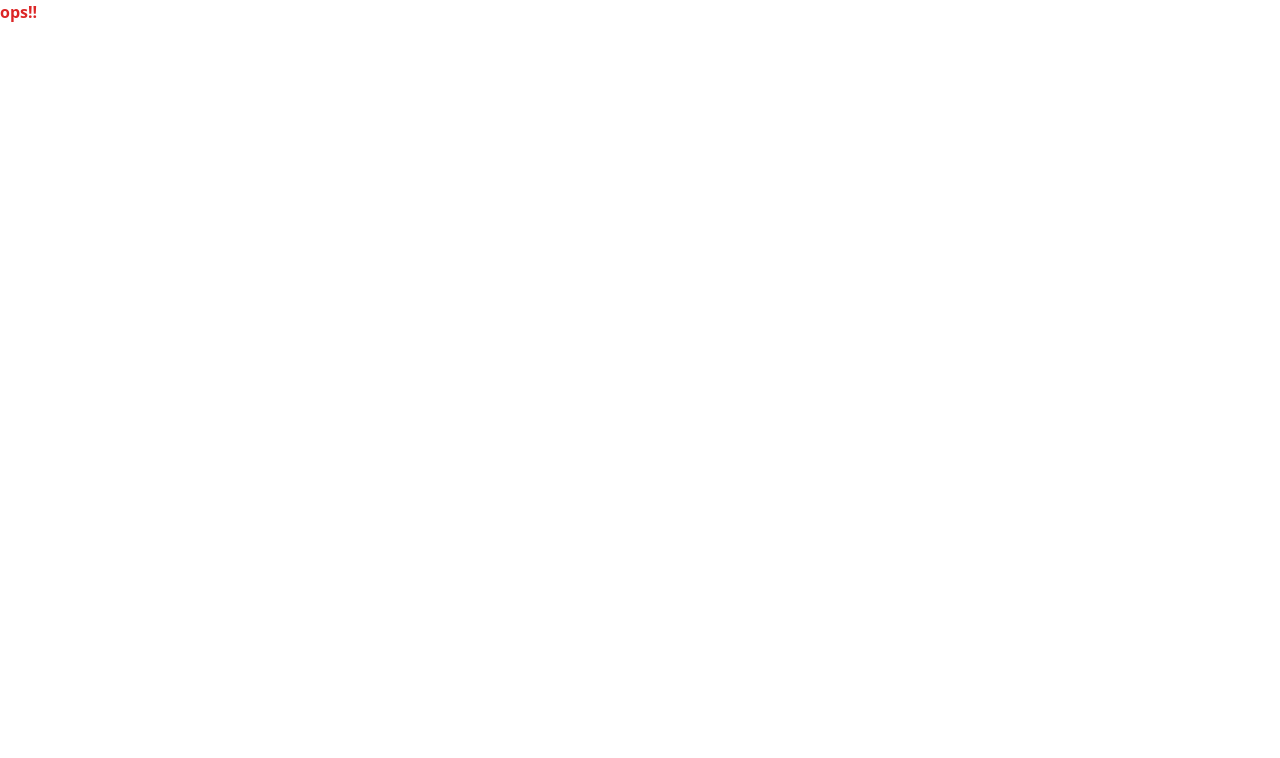
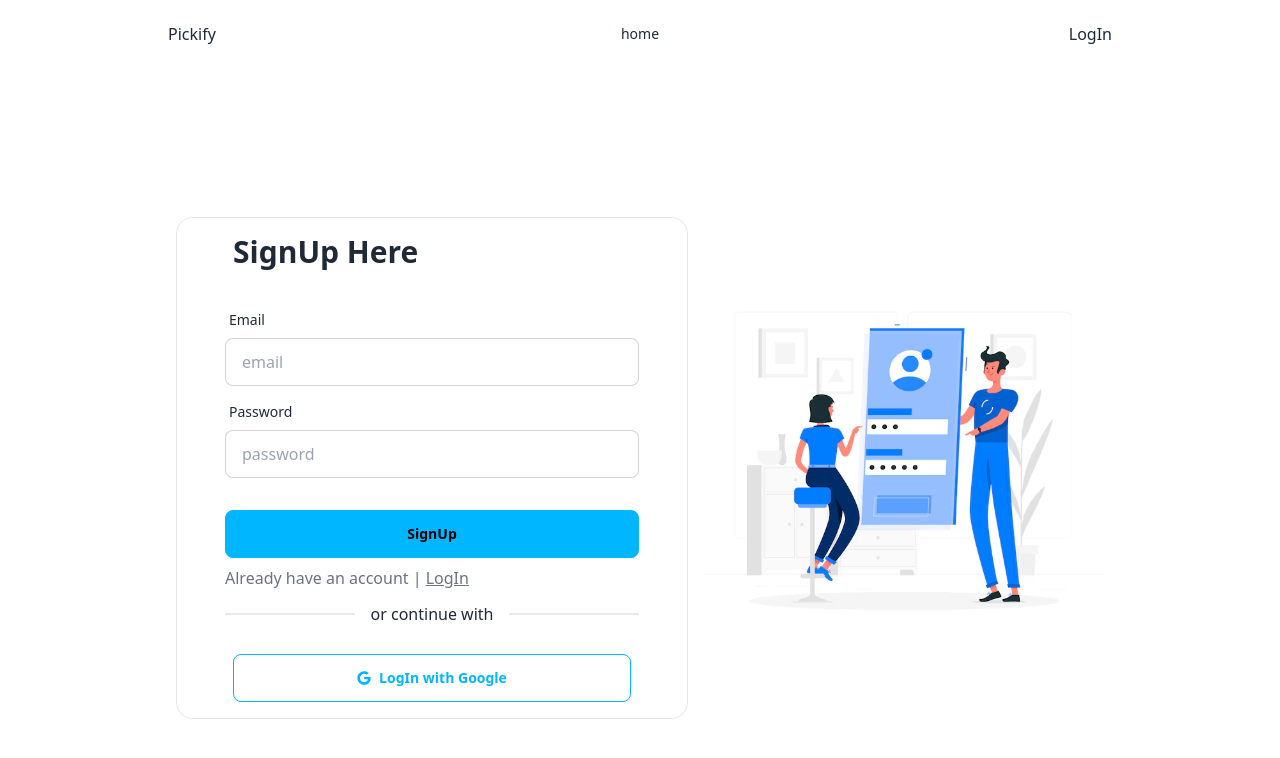
Before and after one commit to Imranahmed935/Pickify, a React (Vite) app: page /signup in a window 1280 px wide. Before the commit this address had no page. Shown: the top 758 px of the page. Built offline with nearby package versions, Linux system fonts and the light colour scheme.

Commit message:
added a nice signup form with a image

```diff
--- a/src/Pages/LogIn/LogIn.jsx
+++ b/src/Pages/LogIn/LogIn.jsx
@@ -1,10 +1,9 @@
 import React from "react";
-import login from '../../assets/login.avif'
+import login from '../../assets/auth/login.avif'
 import { FaGoogle } from "react-icons/fa";
 import { Link } from "react-router-dom";
 
-const LogIn = () => {
-  return (
+const LogIn = () => (
   <div className="hero min-h-screen">
     <div className="hero-content flex-col lg:flex-row-reverse">
       <div className="text-center lg:text-left">
@@ -28,7 +27,7 @@ const LogIn = () => {
           <div className="form-control mt-6">
             <button className="btn btn-accent">Login</button>
           </div>
-         <p className="text-gray-500">New to here | <Link to={'/signup'}>SignUp</Link></p>
+          <p className="text-gray-500">New to here | <Link to={'/signup'}className='underline'>SignUp</Link></p>
           <div className="divider mt-2">or continue with</div>
         </form>
         <button className="flex justify-center items-center gap-2 -mt-4 btn btn-outline btn-accent w-10/12 mx-auto"><FaGoogle /> LogIn with Google</button>
@@ -36,6 +35,5 @@ const LogIn = () => {
     </div>
   </div>
 );
-};
 
 export default LogIn;
--- /dev/null
+++ b/src/Pages/SignUp/SignUp.jsx
@@ -0,0 +1,40 @@
+import React from 'react';
+import register from '../../assets/auth/register.avif'
+import { Link } from 'react-router-dom';
+import { FaGoogle } from 'react-icons/fa';
+const SignUp = () => {
+    return (
+        <div className="hero min-h-screen">
+        <div className="hero-content flex-col lg:flex-row-reverse">
+          <div className="text-center lg:text-left">
+            <img className="" src={register} alt="" />
+          </div>
+          <div className="card w-full max-w-lg border p-4">
+            <h3 className="text-3xl font-bold ml-10">SignUp Here</h3>
+            <form className="card-body">
+              <div className="form-control">
+                <label className="label">
+                  <span className="label-text">Email</span>
+                </label>
+                <input type="email" placeholder="email" className="input input-bordered" required />
+              </div>
+              <div className="form-control">
+                <label className="label">
+                  <span className="label-text">Password</span>
+                </label>
+                <input type="password" placeholder="password" className="input input-bordered" required />
+              </div>
+              <div className="form-control mt-6">
+                <button className="btn btn-info">SignUp</button>
+              </div>
+              <p className="text-gray-500">Already have an account | <Link to={'/login'}className='underline'>LogIn</Link></p>
+              <div className="divider mt-2">or continue with</div>
+            </form>
+            <button className="flex justify-center items-center gap-2 -mt-4 btn btn-outline btn-info w-10/12 mx-auto"><FaGoogle /> LogIn with Google</button>
+          </div>
+        </div>
+      </div>
+    );
+};
+
+export default SignUp;
--- a/src/Routes/Routes.jsx
+++ b/src/Routes/Routes.jsx
@@ -3,6 +3,7 @@ import MainLayout from "../Layouts/MainLayout";
 import ErrorPage from "../Pages/ErrorPage/ErrorPage";
 import Home from "../Pages/Home/Home";
 import LogIn from "../Pages/LogIn/LogIn";
+import SignUp from "../Pages/SignUp/SignUp";
 
 const router = createBrowserRouter([
     {
@@ -17,6 +18,10 @@ const router = createBrowserRouter([
             {
                 path:'/login',
                 element:<LogIn/>
+            },
+            {
+                path:'/signup',
+                element:<SignUp/>
             }
         ]
     }
```
Also changed, not shown: src/assets/auth/login.avif (renamed from src/assets/login.avif), src/assets/auth/register.avif (renamed from src/assets/register.avif). Lines whose indentation alone changed are shown as unchanged.
